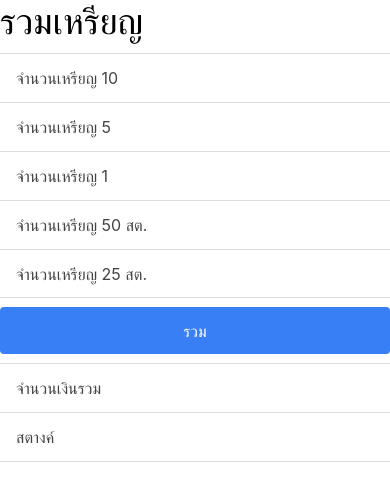
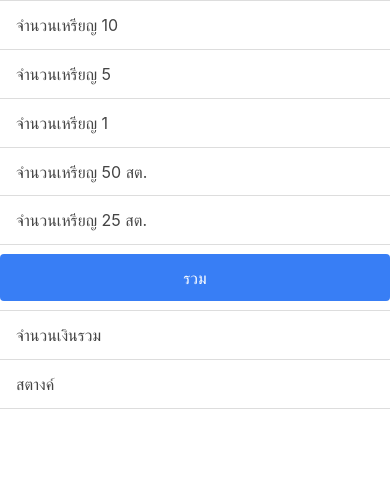
Before and after one commit to ton1146/Medals, a website: page www/index.html in a window 390 px wide. Drawn offline with Linux system fonts and the light colour scheme; some packages are replaced by stand-ins of ours; files that its build step writes are made by us from their sources.

Commit message:
แก้-

```diff
--- a/www/index.html
+++ b/www/index.html
@@ -25,7 +25,6 @@
 
     <ion-pane>
       <ion-header-bar class="bar-stable bar-dark">
-        <h1 class="title">รวมเหรียญ</h1>
       </ion-header-bar>
       <ion-content>
       <div class="list">
```
